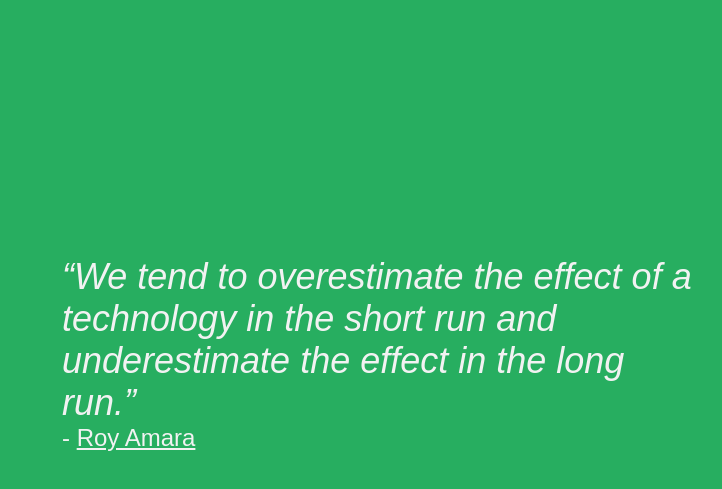
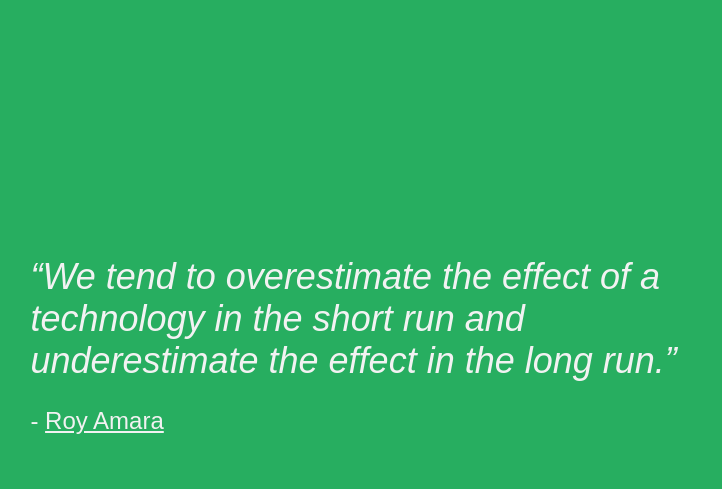
Before and after one commit to svoctor/amaraslaw, a plain HTML site: page index.html in a window 1280 px wide. Shown: the part 5-494 px from the top of the page, without its empty margins (262-984 px from the left). Drawn offline with Linux system fonts and the light colour scheme; a web font is replaced by a local one.

Commit message:
Made block wider to get rid of orphans in the quote, a whatever solution for now, and added some margin to position the author line.

```diff
--- a/css/style.css
+++ b/css/style.css
@@ -8,13 +8,14 @@ body {
 
 .quote-block {
 	margin: 0 auto;
-	width: 50%;
+	width: 55%;
 	padding-top: 20%;
 }
 
 .quote {
 	font-style: italic;
 	font-size: 36px;
+	margin-bottom: 25px;
 }
 
 .author {
```
